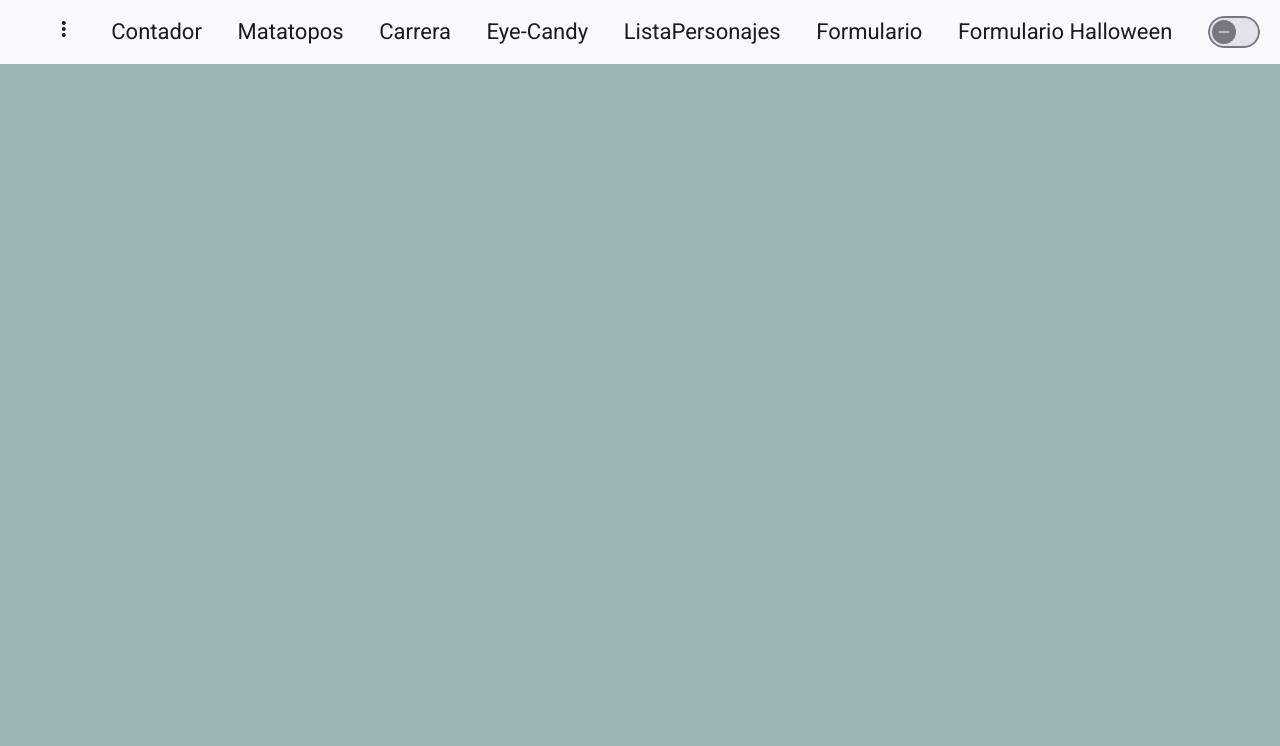
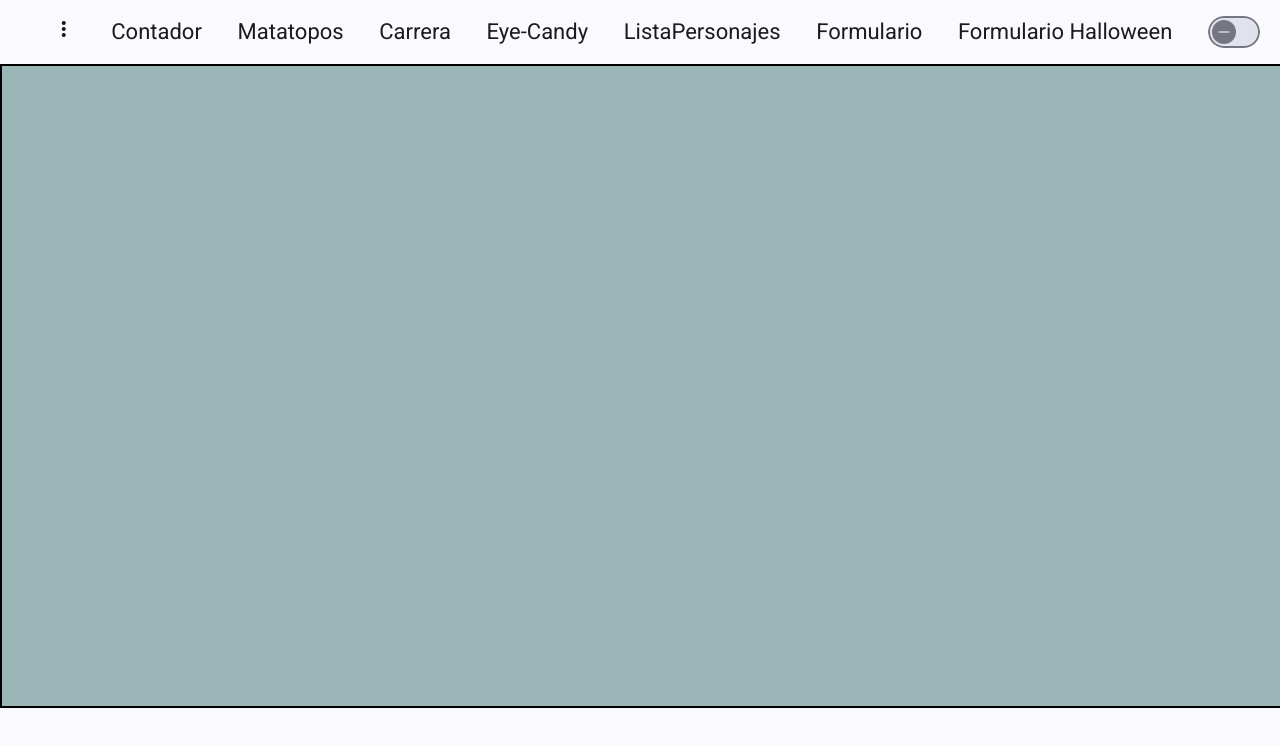
Before and after one commit to Carlotagf/MovilesProyectoDos, an Angular app: page / in a window 1280 px wide. Shown: the top 746 px of the page. Built offline with nearby package versions, Linux system fonts and the light colour scheme.

Commit message:
Update app.css

```diff
--- a/src/app/app.css
+++ b/src/app/app.css
@@ -1,4 +1,10 @@
 .contenedor{
     background-color:rgb(155, 182, 182);
-    height: 900px;
+    width: 100%;
+    height: 80vh;
+     border: solid 2px black;
+    display: flex;
+    flex-direction: column;
+    justify-content: center;
+    align-items: center;
 }
```
